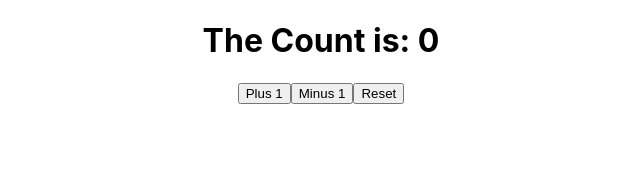
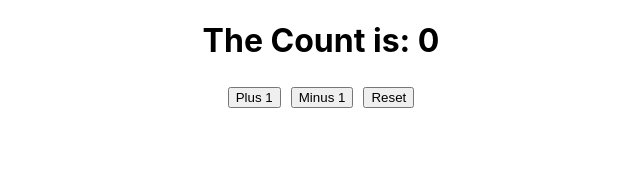
Before and after one commit to jasoncollum/counter, a React (Create React App) app: page / in a window 1280 px wide. Shown: the top 173 px of the page, without its empty margins (319-959 px from the left). Built offline with nearby package versions, Linux system fonts and the light colour scheme.

Commit message:
implement useState

```diff
--- a/src/counter.component.jsx
+++ b/src/counter.component.jsx
@@ -1,4 +1,5 @@
 import React, { useState } from 'react';
+import './counter.styles.css';
 
 const Counter = () => {
     const [count, setCount] = useState(0);
--- /dev/null
+++ b/src/counter.styles.css
@@ -0,0 +1,3 @@
+button {
+    margin: 5px;
+}
```
